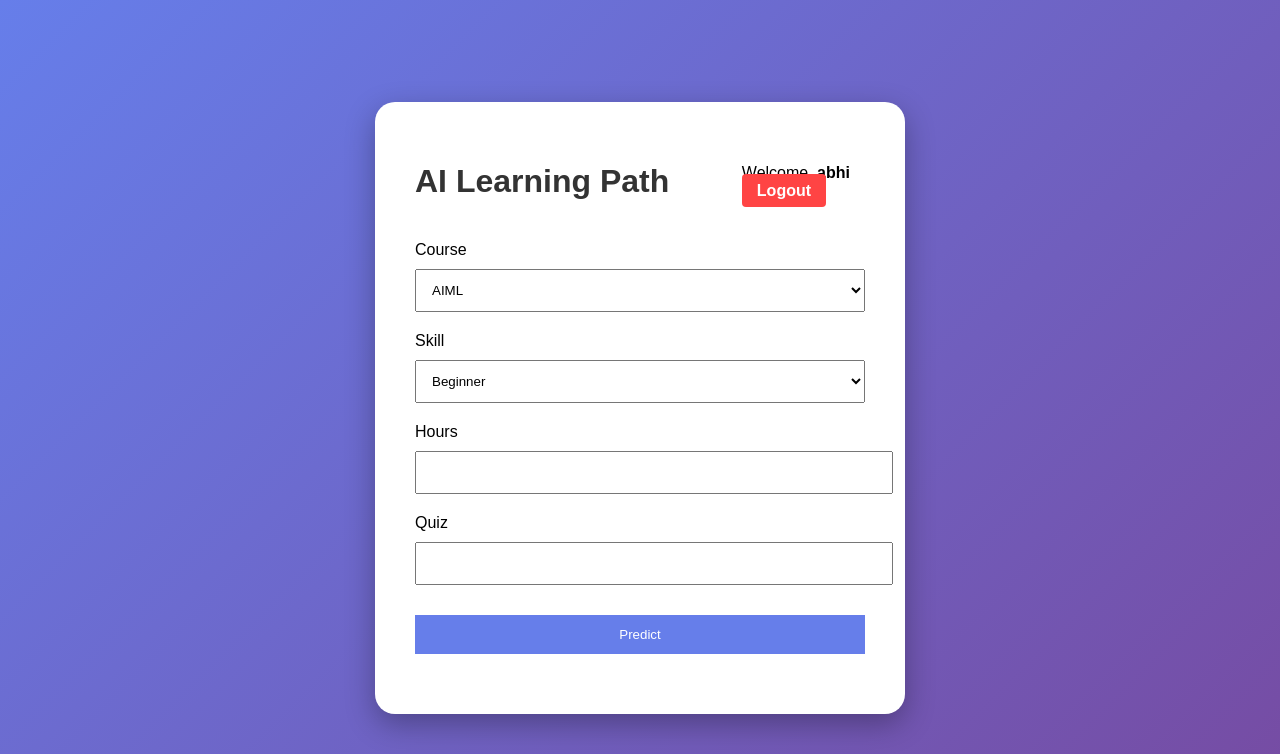
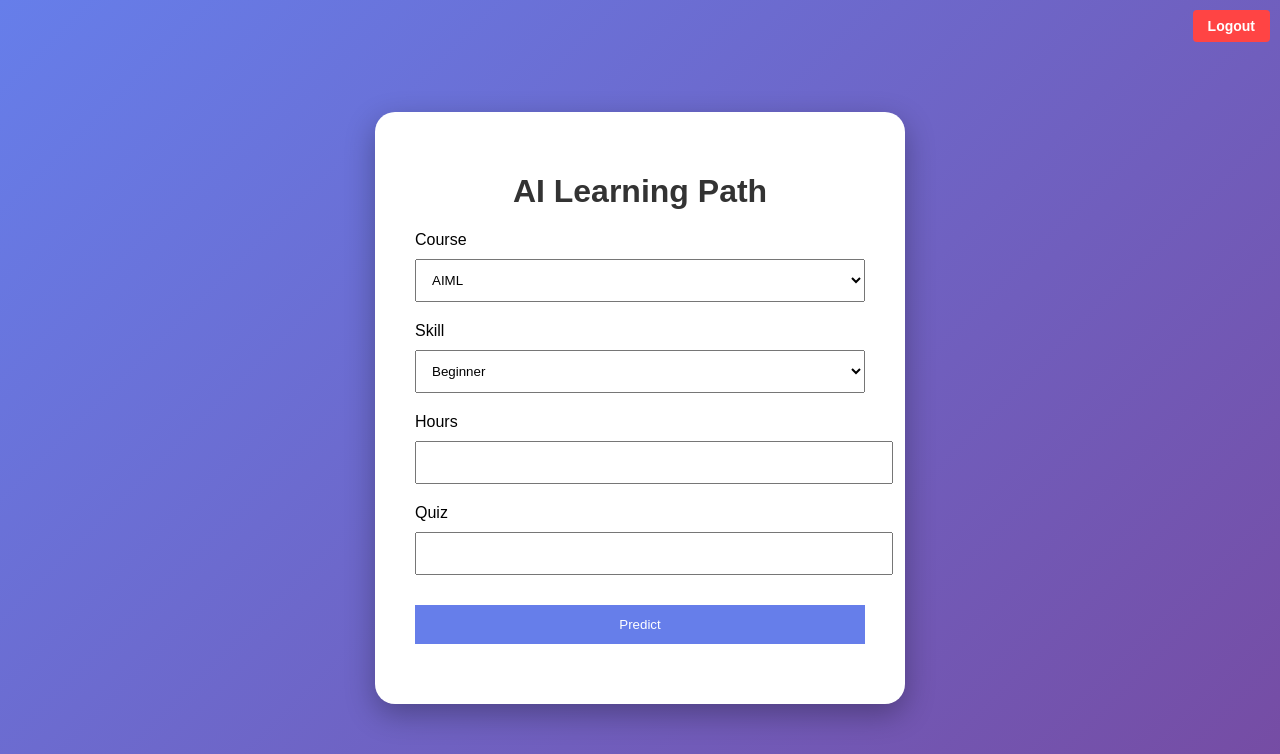
Before and after one commit to abhiram1710/AI_LEARNING_PATH, a Flask app: page / in a window 1280 px wide. Shown: the top 754 px of the page. Run offline with Flask 3, Linux system fonts and the light colour scheme; a user stored in the database is signed in.

Commit message:
Position logout button at corner edge without disturbing content

```diff
--- a/templates/index.html
+++ b/templates/index.html
@@ -24,15 +24,9 @@ filename='style.css'
 
 <div class="container">
 
-<div style="display: flex; justify-content: space-between; align-items: center; margin-bottom: 20px;">
-    <h1>AI Learning Path</h1>
-    <div>
-        {% if username %}
-            <p style="margin: 0; margin-right: 15px;">Welcome, <strong>{{ username }}</strong></p>
-            <a href="/logout" style="padding: 8px 15px; background: #ff4444; color: white; text-decoration: none; border-radius: 4px;">Logout</a>
-        {% endif %}
-    </div>
-</div>
+<a href="/logout" style="position: absolute; top: 10px; right: 10px; padding: 8px 15px; background: #ff4444; color: white; text-decoration: none; border-radius: 4px; font-size: 14px;">Logout</a>
+
+<h1>AI Learning Path</h1>
 
 <form
 action="/predict"
```
